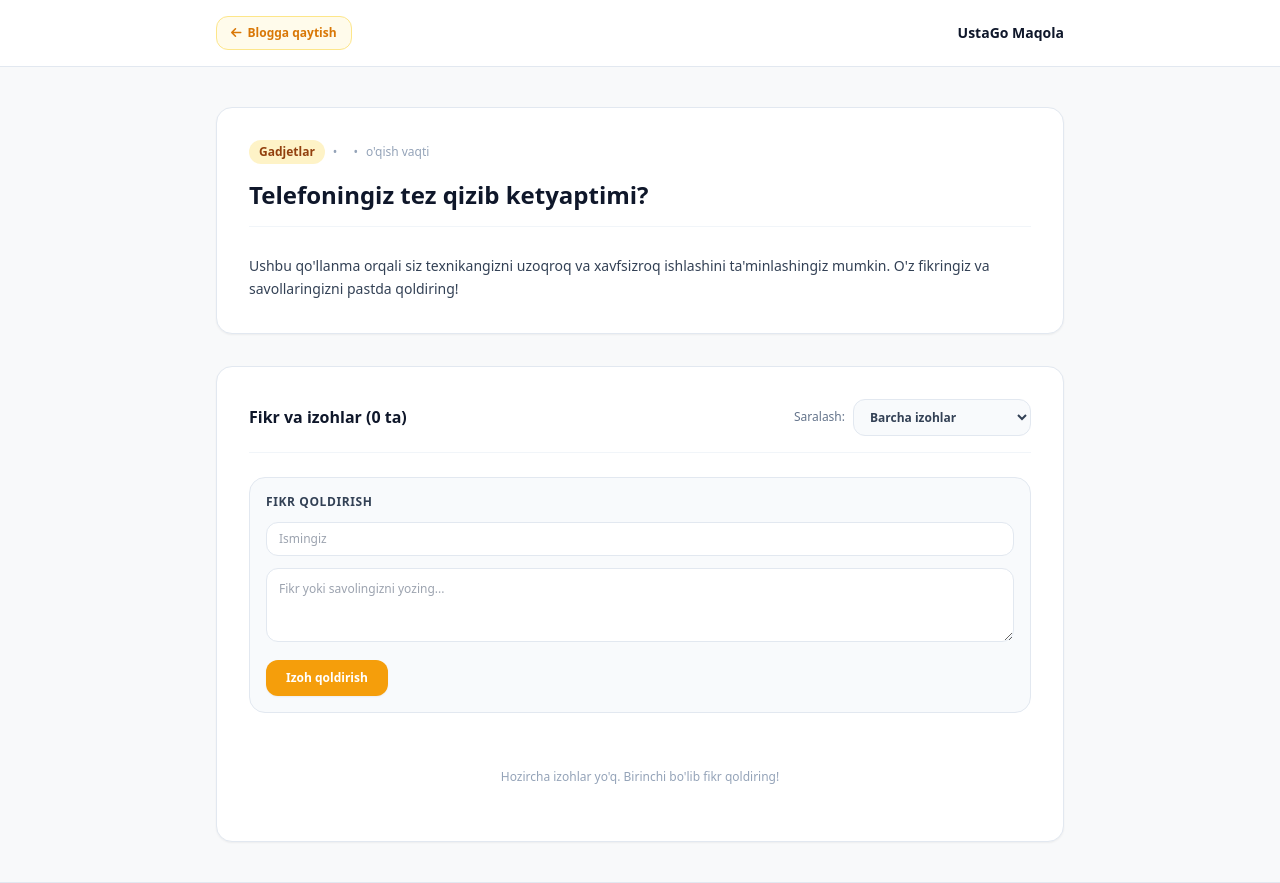
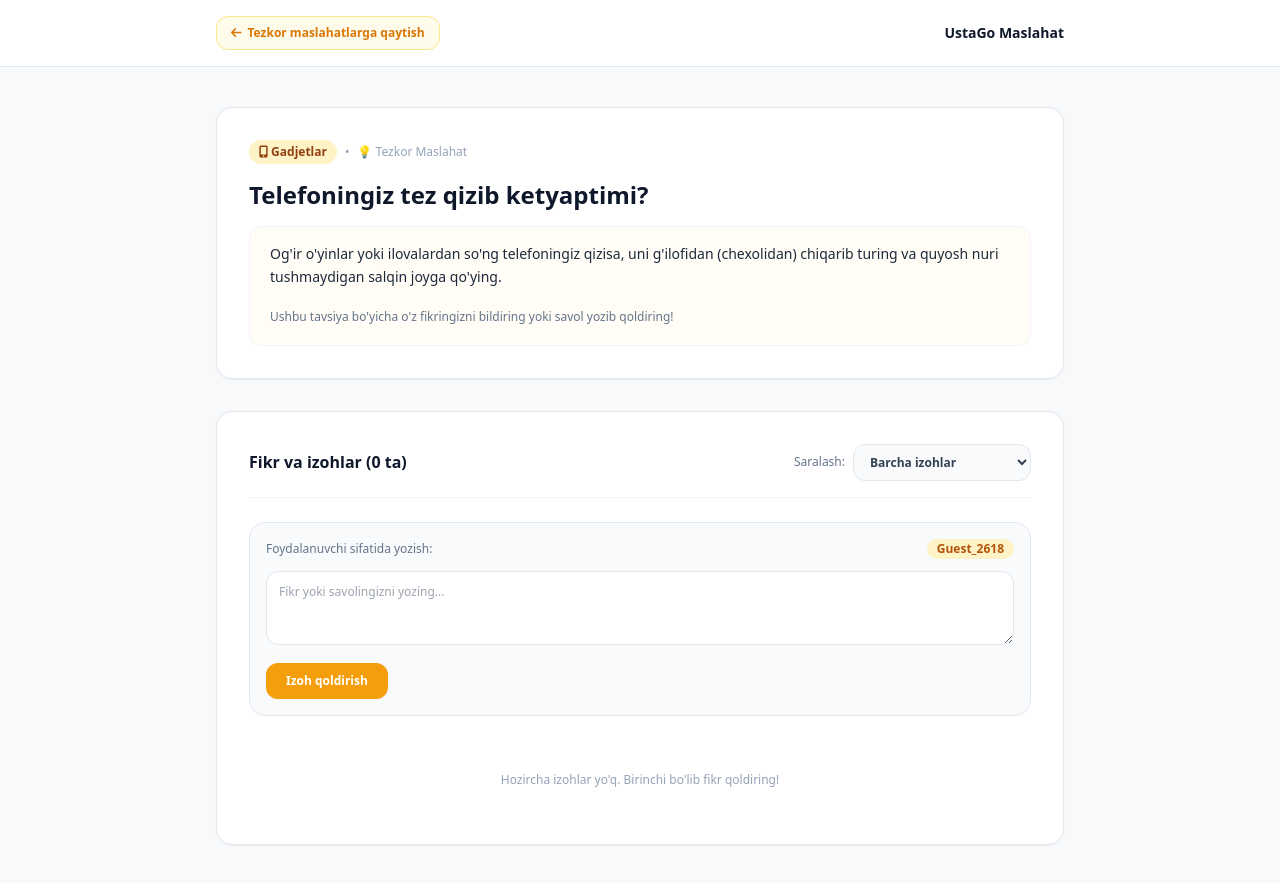
Before and after one commit to tokhirovs112-sudo/ustago2, a FastAPI app: page /blog/1 in a window 1280 px wide. Shown: the top 883 px of the page. Run offline with FastAPI, Linux system fonts and the light colour scheme; parts of the project's set-up code (start-up, migrations or seed data) failed here and were passed over; some libraries are stand-ins or nearby versions.

Commit message:
Update article template for quick tips

```diff
--- a/templates/article.html
+++ b/templates/article.html
@@ -3,7 +3,7 @@
 <head>
     <meta charset="UTF-8">
     <meta name="viewport" content="width=device-width, initial-scale=1.0">
-    <title>{{ article.title }} - UstaGo Blog</title>
+    <title>{{ article.title }} - UstaGo</title>
     <script src="https://cdn.tailwindcss.com"></script>
     <link href="https://cdnjs.cloudflare.com/ajax/libs/font-awesome/6.0.0/css/all.min.css" rel="stylesheet">
 </head>
@@ -11,26 +11,24 @@
     <header class="bg-white border-b border-slate-200 sticky top-0 z-40">
         <div class="max-w-4xl mx-auto px-6 py-4 flex items-center justify-between">
             <a href="/blog" class="text-xs font-bold text-amber-600 flex items-center gap-1.5 hover:underline bg-amber-50 px-3.5 py-2 rounded-xl border border-amber-200">
-                <i class="fa-solid fa-arrow-left"></i> Blogga qaytish
+                <i class="fa-solid fa-arrow-left"></i> Tezkor maslahatlarga qaytish
             </a>
-            <span class="text-sm font-extrabold text-slate-900">UstaGo Maqola</span>
+            <span class="text-sm font-extrabold text-slate-900">UstaGo Maslahat</span>
         </div>
     </header>
 
     <main class="max-w-4xl mx-auto px-6 py-10 flex-1 w-full space-y-8">
-        <!-- Maqola matni -->
+        <!-- Maslahat matni -->
         <article class="bg-white rounded-2xl border border-slate-200 p-8 space-y-4 shadow-sm">
             <div class="flex items-center gap-2 text-xs text-slate-400">
-                <span class="bg-amber-100 text-amber-800 font-bold px-2.5 py-1 rounded-full">{{ article.category }}</span>
+                <span class="bg-amber-100 text-amber-800 font-bold px-2.5 py-1 rounded-full"><i class="fa-solid {{ article.icon }}"></i> {{ article.category }}</span>
                 <span>•</span>
-                <span>{{ article.date }}</span>
-                <span>•</span>
-                <span>{{ article.read_time }} o'qish vaqti</span>
+                <span>💡 Tezkor Maslahat</span>
             </div>
             <h1 class="text-2xl font-black text-slate-900 leading-tight">{{ article.title }}</h1>
-            <div class="text-sm text-slate-700 leading-relaxed space-y-3 pt-4 border-t border-slate-100">
-                <p>{{ article.content }}</p>
-                <p>Ushbu qo'llanma orqali siz texnikangizni uzoqroq va xavfsizroq ishlashini ta'minlashingiz mumkin. O'z fikringiz va savollaringizni pastda qoldiring!</p>
+            <div class="text-sm text-slate-700 leading-relaxed space-y-3 pt-4 border-t border-slate-100 bg-amber-50/50 p-5 rounded-xl border border-amber-100">
+                <p class="font-medium text-slate-800">{{ article.tip }}</p>
+                <p class="text-xs text-slate-500 pt-2">Ushbu tavsiya bo'yicha o'z fikringizni bildiring yoki savol yozib qoldiring!</p>
             </div>
         </article>
 
@@ -39,7 +37,6 @@
             <div class="flex flex-col sm:flex-row justify-between items-start sm:items-center gap-4 border-b border-slate-100 pb-4">
                 <h3 class="font-extrabold text-slate-900 text-base" id="comments-count-title">Fikr va izohlar</h3>
 
-                <!-- Like/Dislike bo'yicha filter qilish -->
                 <div class="flex items-center gap-2 text-xs">
                     <span class="text-slate-500 font-medium">Saralash:</span>
                     <select id="comment-filter-select" onchange="renderComments()" class="bg-slate-50 border border-slate-200 rounded-xl px-3 py-2 text-slate-700 font-semibold outline-none focus:border-amber-500">
@@ -50,10 +47,12 @@
                 </div>
             </div>
 
-            <!-- Izoh yozish formasi -->
+            <!-- Izoh yozish formasi (Ism kiritish shart emas, avtomatik Guest) -->
             <div class="bg-slate-50 p-4 rounded-2xl border border-slate-200 space-y-3">
-                <h4 class="font-bold text-xs text-slate-700 uppercase tracking-wider">Fikr qoldirish</h4>
-                <input type="text" id="comment-author" placeholder="Ismingiz" class="w-full bg-white border border-slate-200 rounded-xl px-3 py-2 text-xs outline-none focus:border-amber-500">
+                <div class="flex justify-between items-center text-xs text-slate-500">
+                    <span>Foydalanuvchi sifatida yozish:</span>
+                    <span id="current-username-badge" class="font-bold text-amber-700 bg-amber-100 px-2.5 py-0.5 rounded-full">Guest</span>
+                </div>
                 <textarea id="comment-text" rows="3" placeholder="Fikr yoki savolingizni yozing..." class="w-full bg-white border border-slate-200 rounded-xl p-3 text-xs outline-none focus:border-amber-500"></textarea>
                 <button onclick="addComment()" class="bg-amber-500 hover:bg-amber-600 text-white font-bold py-2.5 px-5 rounded-xl text-xs transition shadow-sm">
                     Izoh qoldirish
@@ -72,8 +71,20 @@
     <script>
         const articleId = "{{ article.id }}";
 
+        // Foydalanuvchi nomini aniqlash (Agar avval saqlangan bo'lmasa "Guest")
+        function getUsername() {
+            let uname = localStorage.getItem('ustago_username');
+            if (!uname) {
+                uname = "Guest_" + Math.floor(1000 + Math.random() * 9000);
+                localStorage.setItem('ustago_username', uname);
+            }
+            return uname;
+        }
+
+        document.getElementById('current-username-badge').innerText = getUsername();
+
         function getStorageKey() {
-            return `ustago_article_comments_${articleId}`;
+            return `ustago_quick_tips_comments_${articleId}`;
         }
 
         function getComments() {
@@ -85,39 +96,35 @@
         }
 
         function addComment() {
-            const author = document.getElementById('comment-author').value.trim();
             const text = document.getElementById('comment-text').value.trim();
-
-            if (!author || !text) {
-                alert("Ismingiz va izoh matnini kiriting!");
+            if (!text) {
+                alert("Izoh matnini kiriting!");
                 return;
             }
 
             let comments = getComments();
             comments.push({
                 id: Date.now().toString(),
-                author: author,
+                author: getUsername(),
                 text: text,
                 date: new Date().toLocaleDateString() + ' ' + new Date().toLocaleTimeString([], { hour: '2-digit', minute: '2-digit' }),
                 likes: 0,
                 dislikes: 0,
+                votedUsers: [], // Kim ovoz berganini saqlash uchun
                 replies: []
             });
 
             saveComments(comments);
-            document.getElementById('comment-author').value = '';
             document.getElementById('comment-text').value = '';
             renderComments();
         }
 
         function addReply(commentId) {
             const replyInput = document.getElementById(`reply-text-${commentId}`);
-            const authorInput = document.getElementById(`reply-author-${commentId}`);
-            const author = authorInput.value.trim();
             const text = replyInput.value.trim();
 
-            if (!author || !text) {
-                alert("Ism va javob matnini kiriting!");
+            if (!text) {
+                alert("Javob matnini kiriting!");
                 return;
             }
 
@@ -126,7 +133,7 @@
             if (comment) {
                 if (!comment.replies) comment.replies = [];
                 comment.replies.push({
-                    author: author,
+                    author: getUsername(),
                     text: text,
                     date: new Date().toLocaleDateString() + ' ' + new Date().toLocaleTimeString([], { hour: '2-digit', minute: '2-digit' })
                 });
@@ -135,12 +142,24 @@
             }
         }
 
+        // Like / Dislike faqat 1 marta bosilishini ta'minlash
         function handleReaction(commentId, type) {
             let comments = getComments();
             const comment = comments.find(c => c.id === commentId);
+            const currentUser = getUsername();
+
             if (comment) {
+                if (!comment.votedUsers) comment.votedUsers = [];
+
+                if (comment.votedUsers.includes(currentUser)) {
+                    alert("Siz allaqachon bu izohga o'z munosabatingizni bildiribsiz!");
+                    return;
+                }
+
                 if (type === 'like') comment.likes += 1;
                 if (type === 'dislike') comment.dislikes += 1;
+
+                comment.votedUsers.push(currentUser);
                 saveComments(comments);
                 renderComments();
             }
@@ -205,7 +224,6 @@
                         </div>
 
                         <div id="reply-box-${c.id}" class="hidden space-y-2 pt-2 border-t border-slate-200 mt-2">
-                            <input type="text" id="reply-author-${c.id}" placeholder="Ismingiz" class="w-full bg-white border border-slate-200 rounded-lg px-2.5 py-1.5 text-xs outline-none">
                             <textarea id="reply-text-${c.id}" rows="2" placeholder="Javobingizni yozing..." class="w-full bg-white border border-slate-200 rounded-lg p-2 text-xs outline-none"></textarea>
                             <button onclick="addReply('${c.id}')" class="bg-slate-800 hover:bg-slate-900 text-white font-bold py-1.5 px-4 rounded-lg text-[11px] transition">
                                 Javobni yuborish
```
